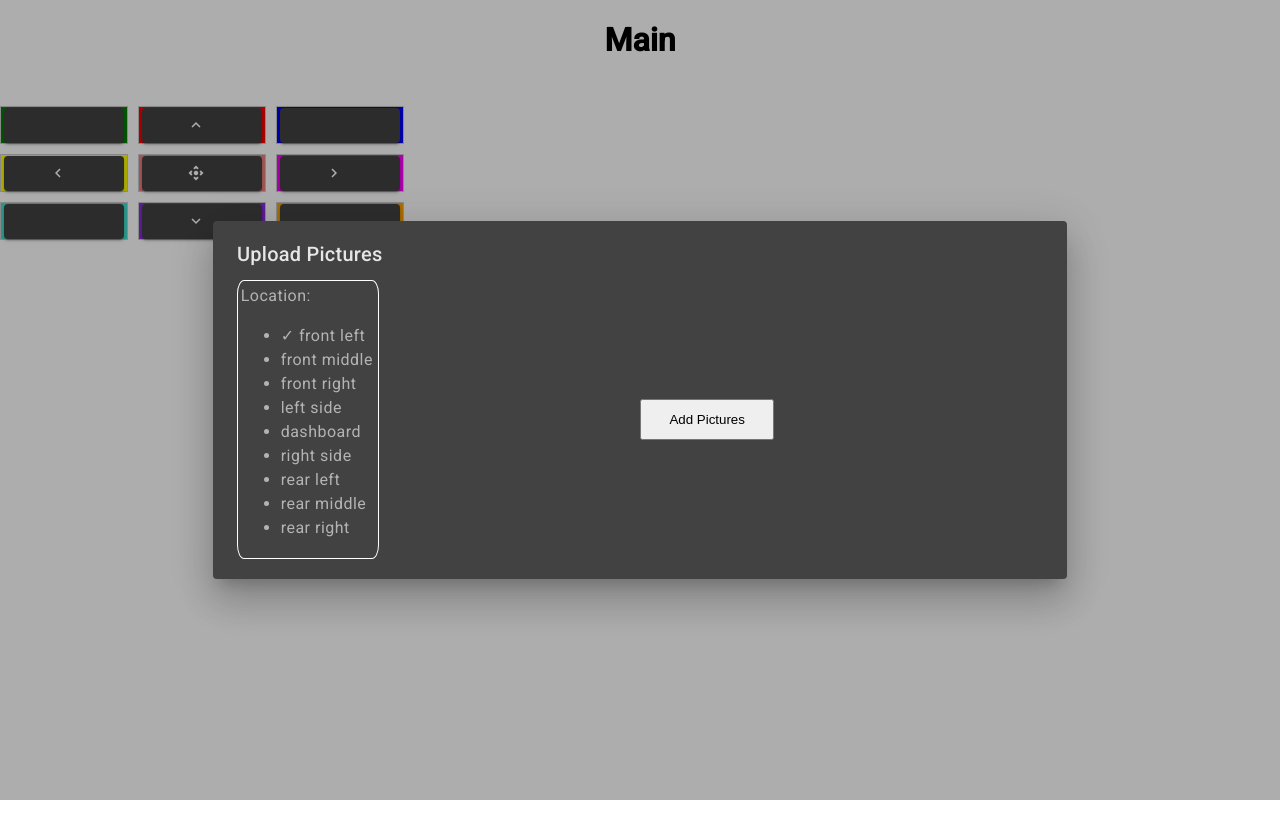
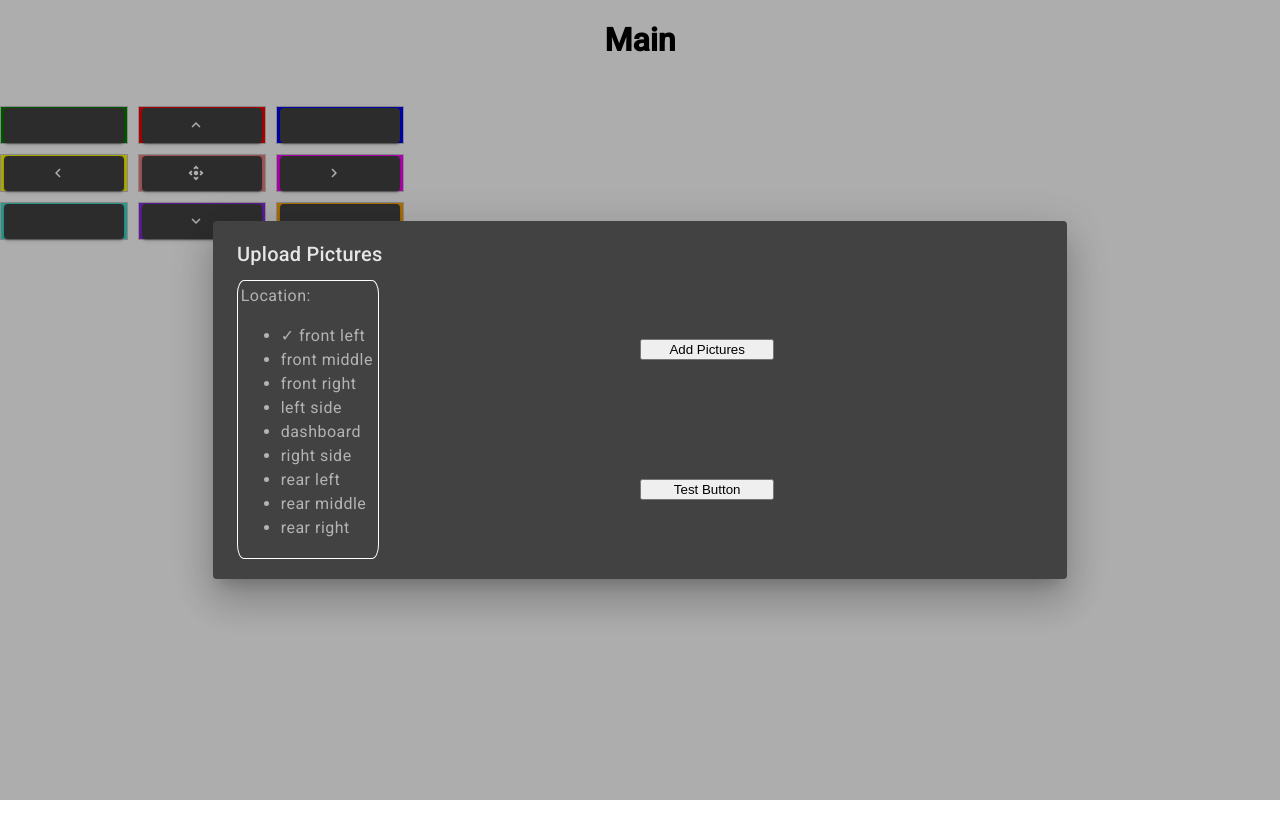
Before and after one commit to Real-VeerSandhu/Grid-Picture-Uploader, an Angular app: page / in a window 1280 px wide. Both pictures are taken after a click on the button 64 px from the left and 125 px from the top of the page. Built offline with nearby package versions, Linux system fonts and the light colour scheme.

Commit message:
fix takePhoto

```diff
--- a/src/app/app.component.ts
+++ b/src/app/app.component.ts
@@ -50,7 +50,7 @@ export class CameraDialogue {
 
   takePhoto(id: number) {
     for (let i = 0; i < id; i++) {
-      console.log(id)
+      console.log(i);
     }
   }
 }
--- a/src/app/camera-dialogue.html
+++ b/src/app/camera-dialogue.html
@@ -13,7 +13,9 @@
     </div>
     <div class="pictures">
         <button mat-raised-button (click)="runCamera()">Add Pictures</button>
+        <button mat-raised-button (click)="takePhoto(3)">Test Button</button>
     </div>
+
 </div>
 
 <style>
```
